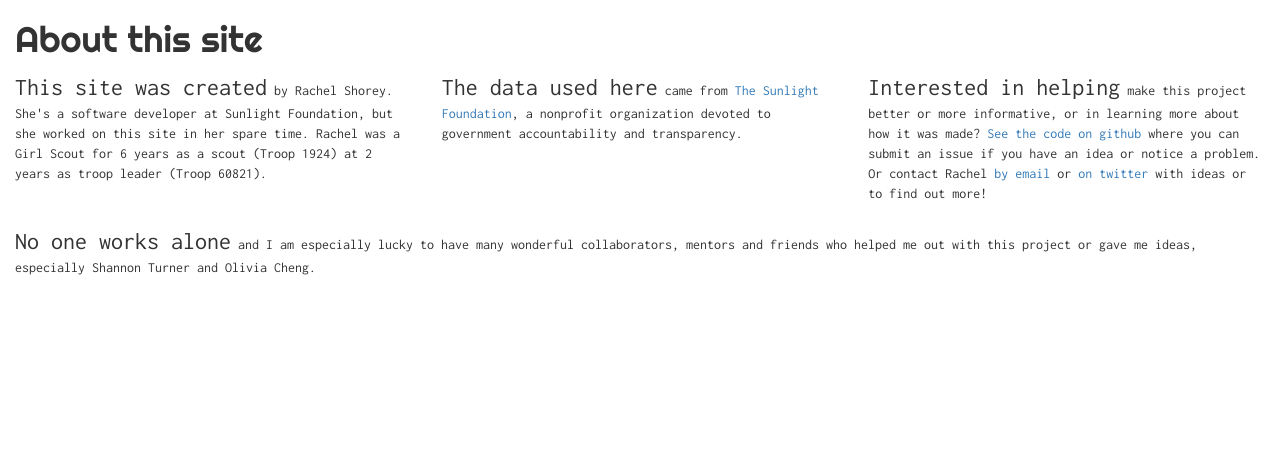
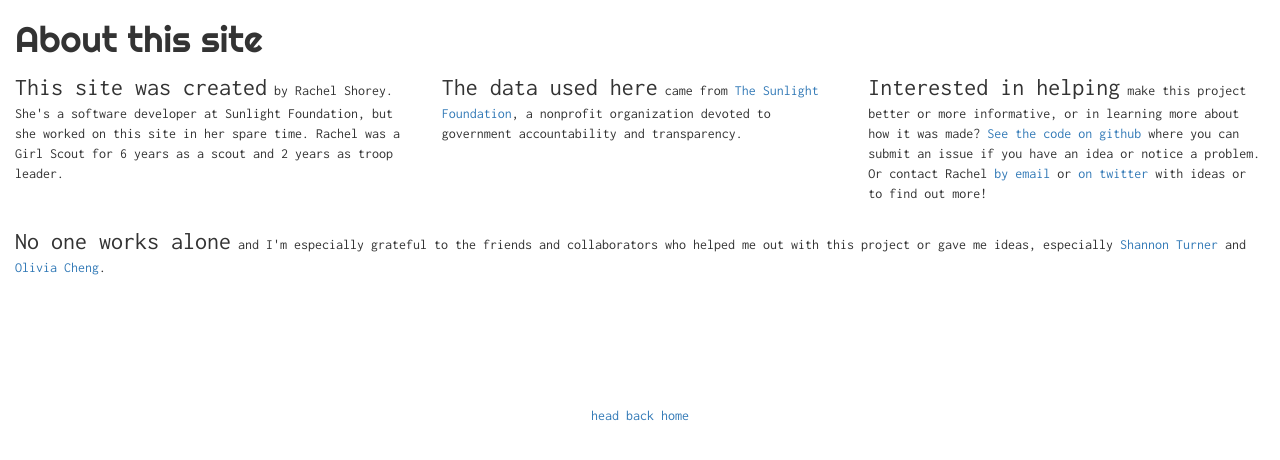
Before and after one commit to rshorey/scout-vs-scout, a Flask app: page /about in a window 1280 px wide. Shown: the top 460 px of the page. Run offline with Flask 2, Linux system fonts and the light colour scheme; some libraries are stand-ins or nearby versions.

Commit message:
minor wording changes

```diff
--- a/templates/about.html
+++ b/templates/about.html
@@ -14,7 +14,7 @@ About this site
 </h1>
   <div class="row">
     <div class="col-sm-4";>
-    <span class="first-words">This site was created</span> by Rachel Shorey. She's a software developer at Sunlight Foundation, but she worked on this site in her spare time. Rachel was a Girl Scout for 6 years as a scout (Troop 1924) at 2 years as troop leader (Troop 60821).
+    <span class="first-words">This site was created</span> by Rachel Shorey. She's a software developer at Sunlight Foundation, but she worked on this site in her spare time. Rachel was a Girl Scout for 6 years as a scout and 2 years as troop leader.
     </div>
     <div class="col-sm-4">
       <span class="first-words">The data used here</span> came from <a href="http://sunlightfoundation.com" target="_blank">The Sunlight Foundation</a>, a nonprofit organization devoted to government accountability and transparency.
@@ -29,10 +29,19 @@ About this site
   </div>
   <div class="row">
   <div class="col-sm-12">
-  <span class="first-words">No one works alone</span> and I am especially lucky to have many wonderful collaborators, mentors and friends who helped me out with this project or gave me ideas, especially Shannon Turner and Olivia Cheng.
+  <span class="first-words">No one works alone</span> and I'm especially grateful to the friends and collaborators who helped me out with this project or gave me ideas, especially <a href="https://github.com/shannonturner">Shannon Turner</a> and <a href="https://github.com/heyitsolivia">Olivia Cheng</a>.
   </div><!--col-sm-12-->
   </div><!--row-->
 
 </div> <!--container-fluid-->
+
+<div class="container">
+    <div class="row">
+        <div id="footer">
+        <a href="/">head back home<a>
+        </div> <!--footer-->
+    </div> <!--row-->
+</div><!--container-->
+
 </body>
 </html>
--- a/templates/footer.html
+++ b/templates/footer.html
@@ -3,7 +3,7 @@
         <div id="footer">
 
 
-            <a href="/about">Find out more about this project</a>
+            <a href="/about">find out more about this project</a>
 
         </div> <!--footer-->
     </div> <!--row-->
```
